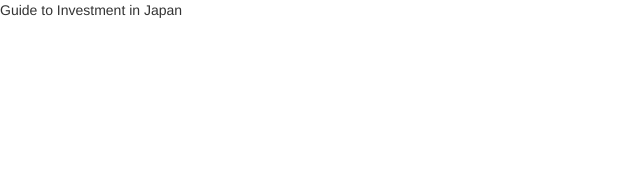
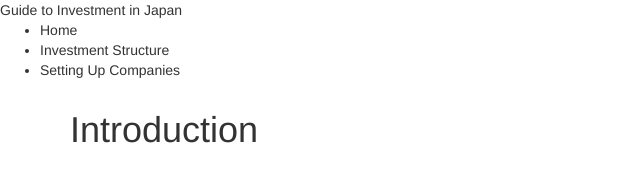
Before and after one commit to Icchi1977/Icchi1977.github.io, a plain HTML site: page index.html in a window 1280 px wide. Shown: the whole page, without its empty margins (0-640 px from the left). Drawn offline with nearby package versions, Linux system fonts and the light colour scheme.

Commit message:
Third Commit

```diff
--- a/index.html
+++ b/index.html
@@ -14,7 +14,18 @@
     <script src="//maxcdn.bootstrapcdn.com/bootstrap/3.3.5/js/bootstrap.min.js"></script>
   </head>
   <body>
-    <title>Guid to Investment in Japan - Investment Structure and Investment Vehicle</title>
+    <div class=header>
+      <div class="menu">
+        <ul>
+          <li>Home</li>
+          <li>Investment Structure</li>
+          <li>Setting Up Companies</li>
+        </ul>
+      </div>
+      <div class="container">
+        <h1>Introduction</h1>
+        <p></p>
+      </div>
 
 
   </body>
```
